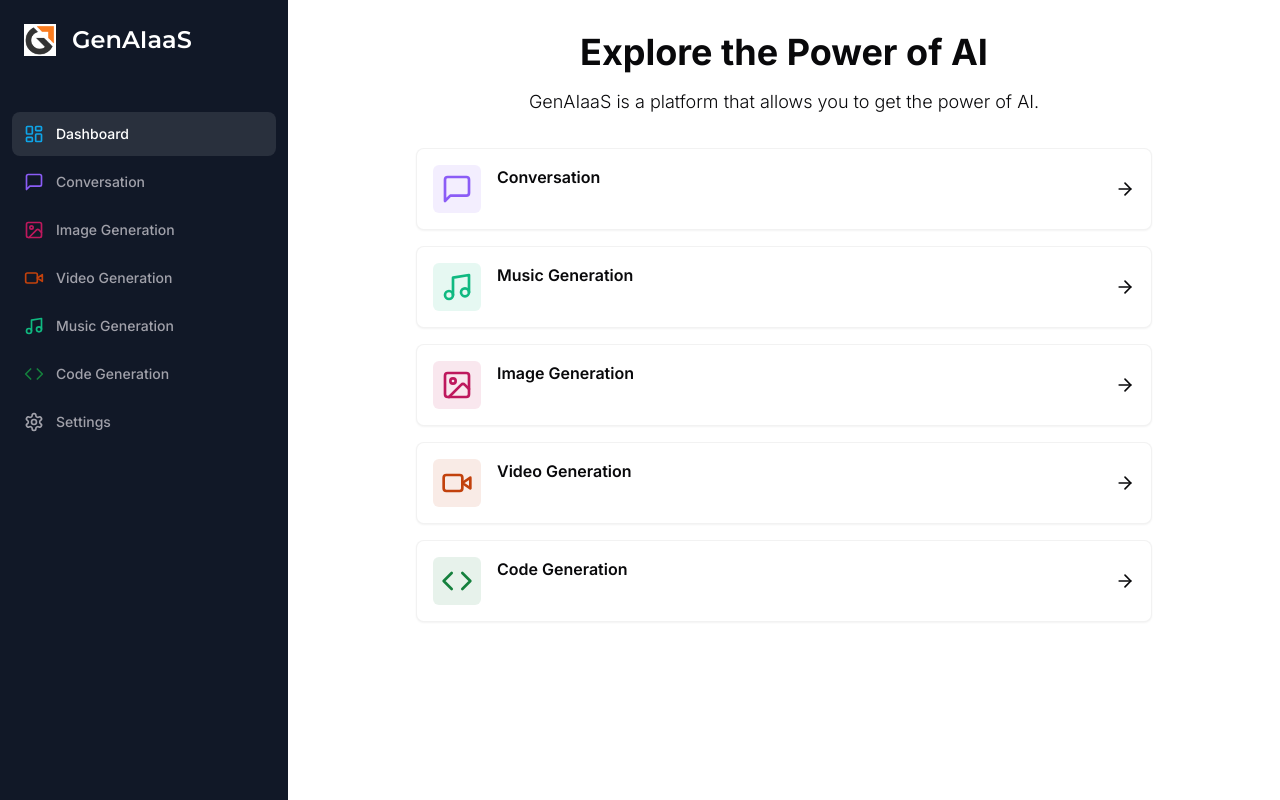
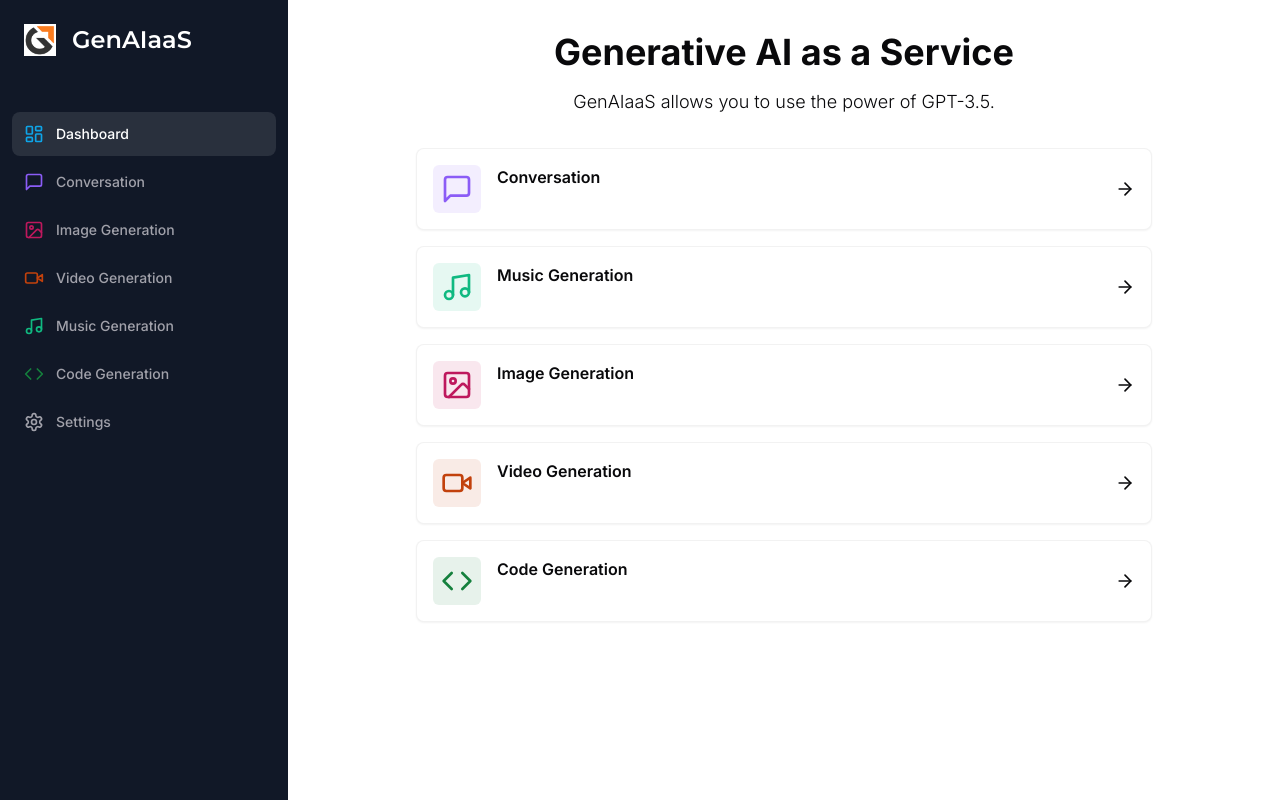
Before and after one commit to EleoXDA/AIaaS_app_nextjs, a Next.js app: page /dashboard in a window 1280 px wide. Built offline with nearby package versions, Linux system fonts and the light colour scheme.

Commit message:
update dashboard description

```diff
--- a/app/(dashboard)/(routes)/dashboard/page.tsx
+++ b/app/(dashboard)/(routes)/dashboard/page.tsx
@@ -52,10 +52,10 @@ const DashboardPage = () => {
     <div>
       <div className="mb-8 space-y-4">
         <h2 className="text-2xl md:text-4xl font-bold text-center">
-          Explore the Power of AI
+          Generative AI as a Service
         </h2>
         <p className="text-muted-foregroud font-light text-sm md:text-lg text-center">
-          GenAIaaS is a platform that allows you to get the power of AI.
+          GenAIaaS allows you to use the power of GPT-3.5.
         </p>
       </div>
       <div className="px-4 md:px-20 lg:px-32 space-y-4">
```
